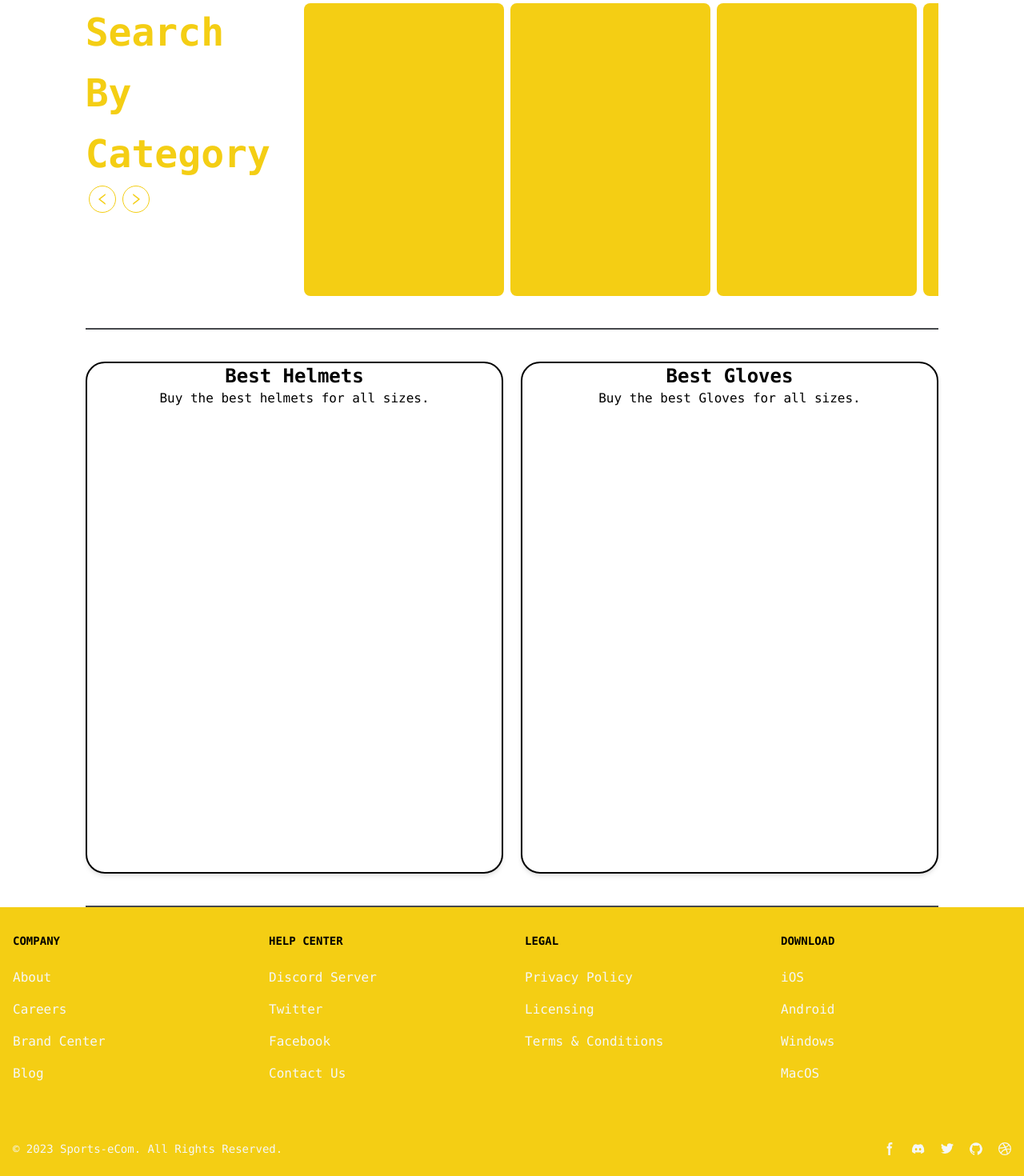
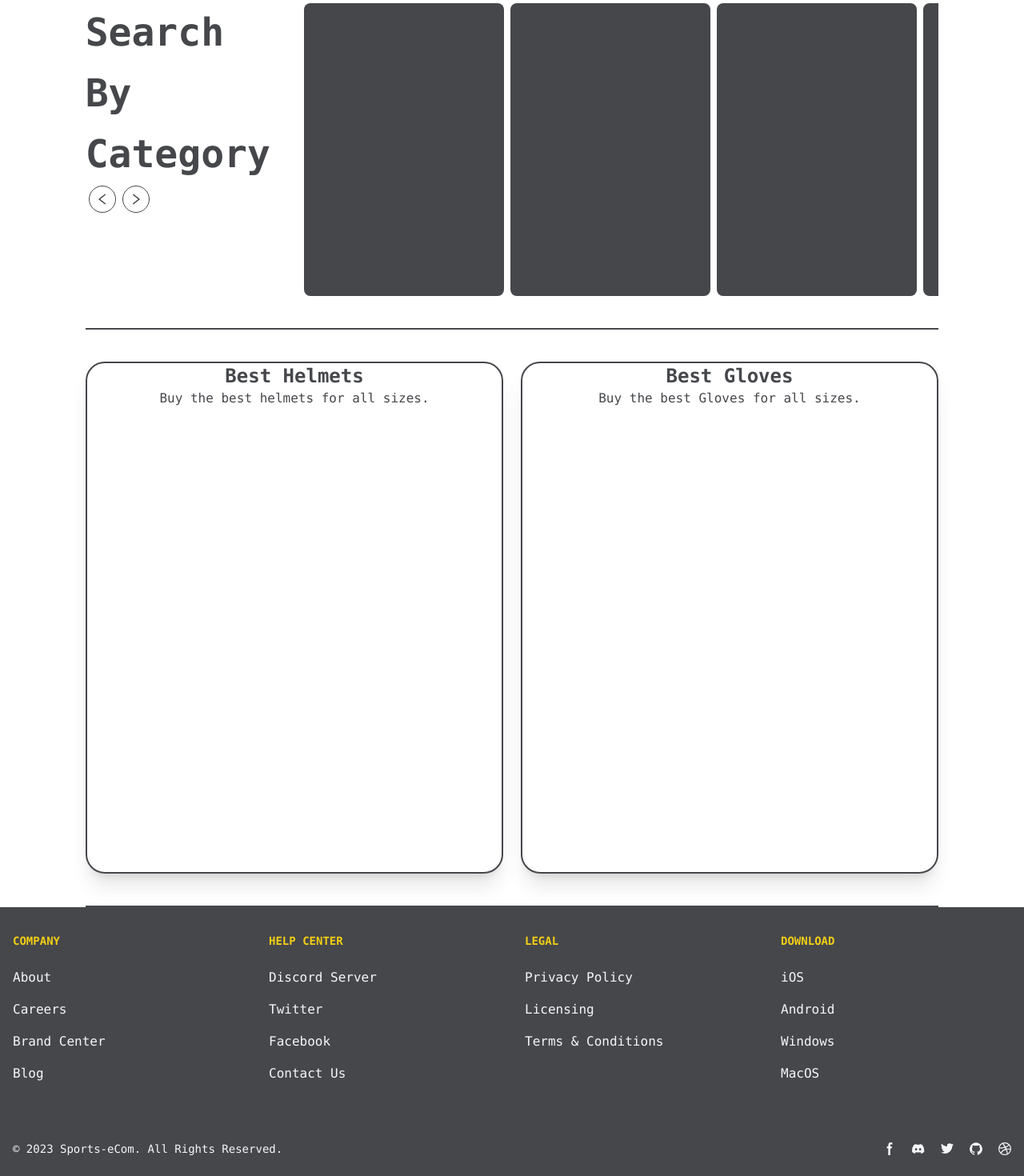
Before and after one commit to dev-lavv/sports_e-commerce, a React (Vite) app in the folder client/: page / in a window 1280 px wide. Shown: the part 996-2466 px from the top of the page at 80% size. Built offline with nearby package versions, Linux system fonts and the light colour scheme.

Commit message:
v0.0
reduced yellow theme, enhanced gray theme

```diff
--- a/client/src/components/Footer.jsx
+++ b/client/src/components/Footer.jsx
@@ -2,115 +2,115 @@ import React from "react";
 const Footer = () => {
   return (
     <>
-      <footer className="bg-custom-yellow">
+      <footer className="bg-custom-gray">
         <div className="mx-auto max-w-screen-xl lg:w-full ">
           <div className="grid grid-cols-2 gap-8 px-4 py-6 lg:py-8 md:grid-cols-4">
             <div>
-              <h2 className="mb-6 text-sm  uppercase text-custom-dark-blue font-bold font-mono">
+              <h2 className="mb-6 text-sm  uppercase text-custom-yellow font-bold font-mono">
                 Company
               </h2>
               <ul className="text-custom-white font-mono">
                 <li className="mb-4">
-                  <a href="#" className=" hover:underline">
+                  <a href="#" className=" hover:underline hover:text-custom-yellow hover:text-custom-yellow">
                     About
                   </a>
                 </li>
                 <li className="mb-4">
-                  <a href="#" className="hover:underline">
+                  <a href="#" className="hover:underline hover:text-custom-yellow hover:text-custom-yellow">
                     Careers
                   </a>
                 </li>
                 <li className="mb-4">
-                  <a href="#" className="hover:underline">
+                  <a href="#" className="hover:underline hover:text-custom-yellow hover:text-custom-yellow">
                     Brand Center
                   </a>
                 </li>
                 <li className="mb-4">
-                  <a href="#" className="hover:underline">
+                  <a href="#" className="hover:underline hover:text-custom-yellow hover:text-custom-yellow">
                     Blog
                   </a>
                 </li>
               </ul>
             </div>
             <div>
-              <h2 className="mb-6 text-sm font-bold text-custom-dark-blue uppercase font-mono">
+              <h2 className="mb-6 text-sm font-bold text-custom-yellow uppercase font-mono">
                 Help center
               </h2>
               <ul className="text-custom-white font-medium font-mono">
                 <li className="mb-4">
-                  <a href="#" className="hover:underline">
+                  <a href="#" className="hover:underline hover:text-custom-yellow">
                     Discord Server
                   </a>
                 </li>
                 <li className="mb-4">
-                  <a href="#" className="hover:underline">
+                  <a href="#" className="hover:underline hover:text-custom-yellow">
                     Twitter
                   </a>
                 </li>
                 <li className="mb-4">
-                  <a href="#" className="hover:underline">
+                  <a href="#" className="hover:underline hover:text-custom-yellow">
                     Facebook
                   </a>
                 </li>
                 <li className="mb-4">
-                  <a href="#" className="hover:underline">
+                  <a href="#" className="hover:underline hover:text-custom-yellow">
                     Contact Us
                   </a>
                 </li>
               </ul>
             </div>
             <div>
-              <h2 className="mb-6 text-sm font-bold text-custom-dark-blue uppercase font-mono">
+              <h2 className="mb-6 text-sm font-bold text-custom-yellow uppercase font-mono">
                 Legal
               </h2>
               <ul className="text-custom-white font-medium font-mono">
                 <li className="mb-4">
-                  <a href="#" className="hover:underline">
+                  <a href="#" className="hover:underline hover:text-custom-yellow">
                     Privacy Policy
                   </a>
                 </li>
                 <li className="mb-4">
-                  <a href="#" className="hover:underline">
+                  <a href="#" className="hover:underline hover:text-custom-yellow">
                     Licensing
                   </a>
                 </li>
                 <li className="mb-4">
-                  <a href="#" className="hover:underline">
+                  <a href="#" className="hover:underline hover:text-custom-yellow">
                     Terms &amp; Conditions
                   </a>
                 </li>
               </ul>
             </div>
             <div>
-              <h2 className="mb-6 text-sm font-bold text-custom-dark-blue uppercase font-mono">
+              <h2 className="mb-6 text-sm font-bold text-custom-yellow uppercase font-mono">
                 Download
               </h2>
               <ul className="text-custom-white font-medium font-mono">
                 <li className="mb-4">
-                  <a href="#" className="hover:underline">
+                  <a href="#" className="hover:underline hover:text-custom-yellow">
                     iOS
                   </a>
                 </li>
                 <li className="mb-4">
-                  <a href="#" className="hover:underline">
+                  <a href="#" className="hover:underline hover:text-custom-yellow">
                     Android
                   </a>
                 </li>
                 <li className="mb-4">
-                  <a href="#" className="hover:underline">
+                  <a href="#" className="hover:underline hover:text-custom-yellow">
                     Windows
                   </a>
                 </li>
                 <li className="mb-4">
-                  <a href="#" className="hover:underline">
+                  <a href="#" className="hover:underline hover:text-custom-yellow">
                     MacOS
                   </a>
                 </li>
               </ul>
             </div>
           </div>
-          <div className="px-4 py-6 bg-custom-yellow md:flex md:items-center md:justify-between">
-            <span className="text-sm text-custom-white sm:text-center font-mono">
+          <div className="px-4 py-6 bg-custom-gray md:flex md:items-center md:justify-between">
+            <span className="text-sm text-custom-white sm:text-center font-mono hover:text-custom-yellow">
               © 2023 <a href="">Sports-eCom</a>. All Rights
               Reserved.
             </span>
@@ -120,7 +120,7 @@ const Footer = () => {
                 className="text-custom-white dark:hover:text-white"
               >
                 <svg
-                  className="w-4 h-4"
+                  className="w-4 h-4 hover:text-custom-yellow"
                   aria-hidden="true"
                   xmlns="http://www.w3.org/2000/svg"
                   fill="currentColor"
@@ -139,7 +139,7 @@ const Footer = () => {
                 className="text-custom-white dark:hover:text-white"
               >
                 <svg
-                  className="w-4 h-4"
+                  className="w-4 h-4 hover:text-custom-yellow"
                   aria-hidden="true"
                   xmlns="http://www.w3.org/2000/svg"
                   fill="currentColor"
@@ -154,7 +154,7 @@ const Footer = () => {
                 className="text-custom-white dark:hover:text-white"
               >
                 <svg
-                  className="w-4 h-4"
+                  className="w-4 h-4 hover:text-custom-yellow"
                   aria-hidden="true"
                   xmlns="http://www.w3.org/2000/svg"
                   fill="currentColor"
@@ -173,7 +173,7 @@ const Footer = () => {
                 className="text-custom-white dark:hover:text-white"
               >
                 <svg
-                  className="w-4 h-4"
+                  className="w-4 h-4 hover:text-custom-yellow"
                   aria-hidden="true"
                   xmlns="http://www.w3.org/2000/svg"
                   fill="currentColor"
@@ -192,7 +192,7 @@ const Footer = () => {
                 className="text-custom-white dark:hover:text-white"
               >
                 <svg
-                  className="w-4 h-4"
+                  className="w-4 h-4 hover:text-custom-yellow"
                   aria-hidden="true"
                   xmlns="http://www.w3.org/2000/svg"
                   fill="currentColor"
--- a/client/src/components/Header.jsx
+++ b/client/src/components/Header.jsx
@@ -21,10 +21,10 @@ const Header = (props) => {
       <nav className="w-5/6 h-[50px]">
         <div className="lg:flex hidden justify-between items-center h-[50px]">
           <div>
-            <h1 className="text-[24px] text-custom-gray">Sports e<span className="text-custom-yellow">C</span>om</h1>
+            <h1 className="text-[24px] text-custom-gray hover:text-custom-yellow">Sports e<span className="text-custom-yellow">C</span>om</h1>
           </div>
-          <div className="lg:flex hidden justify-between items-center border-2 border-black rounded-l-xl rounded-r-xl">
-            <input className="mx-1 outline-none" />
+          <div className="lg:flex hidden justify-between items-center border-2 border-custom-gray rounded-2xl">
+            <input className="mx-1 outline-none"/>
             <button>
               <SearchOutlined className="text-[24px] bg-custom-gray text-custom-white hover:bg-custom-yellow rounded-r-xl py-1 px-1" />
             </button>
--- a/client/src/pages/Home.jsx
+++ b/client/src/pages/Home.jsx
@@ -115,18 +115,18 @@ const Home = () => {
             //card - 1
           }
           <div className="w-1/4 h-3/4  flex flex-col gap-1">
-            <h2 className="lg:text-[48px] text-[12px] font-mono font-semibold text-custom-yellow">
+            <h2 className="lg:text-[48px] text-[12px] font-mono font-semibold text-custom-gray hover:text-custom-yellow">
               Search
             </h2>
-            <h2 className="lg:text-[48px] text-[12px] font-mono font-semibold text-custom-yellow">
+            <h2 className="lg:text-[48px] text-[12px] font-mono font-semibold text-custom-gray hover:text-custom-yellow">
               By
             </h2>
-            <h2 className="lg:text-[48px] text-[12px] font-mono font-semibold text-custom-yellow">
+            <h2 className="lg:text-[48px] text-[12px] font-mono font-semibold text-custom-gray hover:text-custom-yellow">
               Category
             </h2>
             <div className="flex-row gap-2 mx-1 lg:flex hidden">
               <button
-                className="border border-custom-yellow rounded-full text-custom-yellow hover:bg-custom-yellow hover:text-custom-white py-1 px-2"
+                className="border border-custom-gray rounded-full text-custom-gray hover:bg-custom-yellow hover:text-custom-white py-1 px-2 hover:border-custom-yellow"
                 onClick={() => {
                   handleCarouselScroll(-150);
                 }}
@@ -134,7 +134,7 @@ const Home = () => {
                 <LeftOutlined />
               </button>
               <button
-                className="border border-custom-yellow rounded-full text-custom-yellow hover:bg-custom-yellow hover:text-custom-white py-1 px-2"
+                className="border border-custom-gray rounded-full text-custom-gray hover:bg-custom-yellow hover:text-custom-white py-1 px-2 hover:border-custom-yellow"
                 onClick={() => {
                   handleCarouselScroll(150);
                 }}
@@ -151,20 +151,20 @@ const Home = () => {
             ref={categoryCarousel}
           >
             <div className="flex flex-nowrap">
-              <div className="inline-block px-1">
-                <div className="w-[250px] h-[366px] bg-custom-yellow rounded-lg"></div>
+              <div className="inline-block px-1 ">
+                <div className="w-[250px] h-[366px] bg-custom-gray hover:bg-custom-yellow cursor-pointer rounded-lg"></div>
               </div>
               <div className="inline-block px-1">
-                <div className="w-[250px] h-[366px] bg-custom-yellow rounded-lg"></div>
+                <div className="w-[250px] h-[366px] bg-custom-gray hover:bg-custom-yellow cursor-pointer rounded-lg"></div>
               </div>
               <div className="inline-block px-1">
-                <div className="w-[250px] h-[366px] bg-custom-yellow rounded-lg"></div>
+                <div className="w-[250px] h-[366px] bg-custom-gray hover:bg-custom-yellow cursor-pointer rounded-lg"></div>
               </div>
               <div className="inline-block px-1">
-                <div className="w-[250px] h-[366px] bg-custom-yellow rounded-lg"></div>
+                <div className="w-[250px] h-[366px] bg-custom-gray hover:bg-custom-yellow cursor-pointer rounded-lg"></div>
               </div>
               <div className="inline-block px-1">
-                <div className="w-[250px] h-[366px] bg-custom-yellow rounded-lg"></div>
+                <div className="w-[250px] h-[366px] bg-custom-gray hover:bg-custom-yellow cursor-pointer rounded-lg"></div>
               </div>
             </div>
           </div>
@@ -183,25 +183,25 @@ const Home = () => {
       }
       <div className="w-full h-auto flex justify-center items-center my-10">
         <div className="flex flex-row justify-between w-5/6 h-[40rem]">
-          <div className="block w-[49%] border-2 border-black rounded-3xl shadow-md">
+          <div className="block w-[49%] border-2 border-custom-gray hover:border-custom-yellow cursor-pointer rounded-3xl shadow-xl">
           {
             //image
           }
             <div className="flex justify-center items-center">
-              <h2 className="font-mono text-2xl font-semibold">Best Helmets</h2>
+              <h2 className="font-mono text-2xl font-semibold text-custom-gray hover:text-custom-yellow">Best Helmets</h2>
             </div>
-            <div className="flex justify-center items-center">
+            <div className="flex justify-center items-center text-custom-gray hover:text-custom-yellow">
               <p className="font-mono">Buy the best helmets for all sizes.</p>
             </div>
           </div>
-          <div className="block w-[49%] border-2 border-black rounded-3xl shadow-md">
+          <div className="block w-[49%] border-2 border-custom-gray hover:border-custom-yellow cursor-pointer rounded-3xl shadow-xl">
           {
             //image
           }
             <div className="flex justify-center items-center">
-              <h2 className="font-mono text-2xl font-semibold">Best Gloves</h2>
+              <h2 className="font-mono text-2xl font-semibold text-custom-gray hover:text-custom-yellow">Best Gloves</h2>
             </div>
-            <div className="flex justify-center items-center">
+            <div className="flex justify-center items-center text-custom-gray hover:text-custom-yellow">
               <p className="font-mono">Buy the best Gloves for all sizes.</p>
             </div>
           </div>
```
